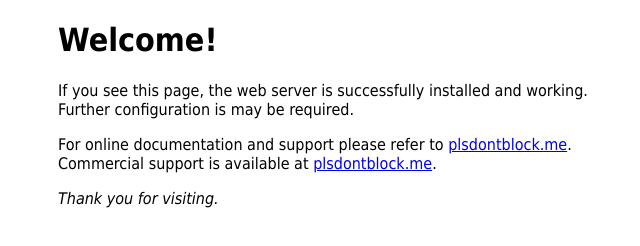
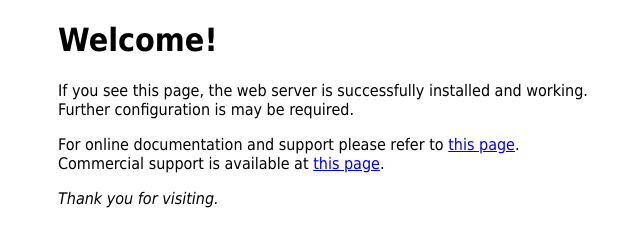
Before and after one commit to socratespraetoria/plsdontblock.me, a plain HTML site: page index.html in a window 1280 px wide. Shown: the whole page, without its empty margins (302-942 px from the left). Drawn offline with Linux system fonts and the light colour scheme.

Commit message:
Update index.html

```diff
--- a/index.html
+++ b/index.html
@@ -16,9 +16,9 @@
 working. Further configuration is may be required.</p>
 
 <p>For online documentation and support please refer to
-<a href="#">plsdontblock.me</a>.<br/>
+<a href="#">this page</a>.<br/>
 Commercial support is available at
-<a href="#">plsdontblock.me</a>.</p>
+<a href="#">this page</a>.</p>
 
 <p><em>Thank you for visiting.</em></p>
 </body>
```
